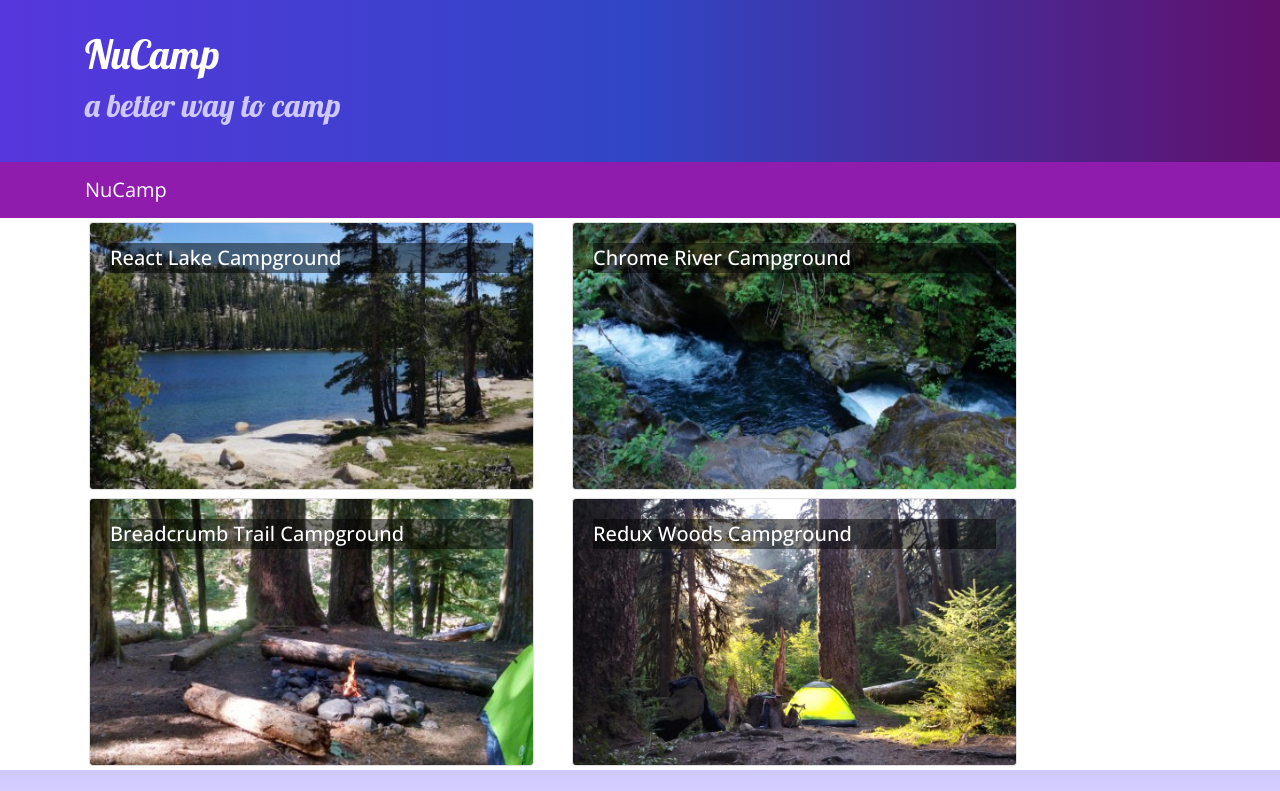
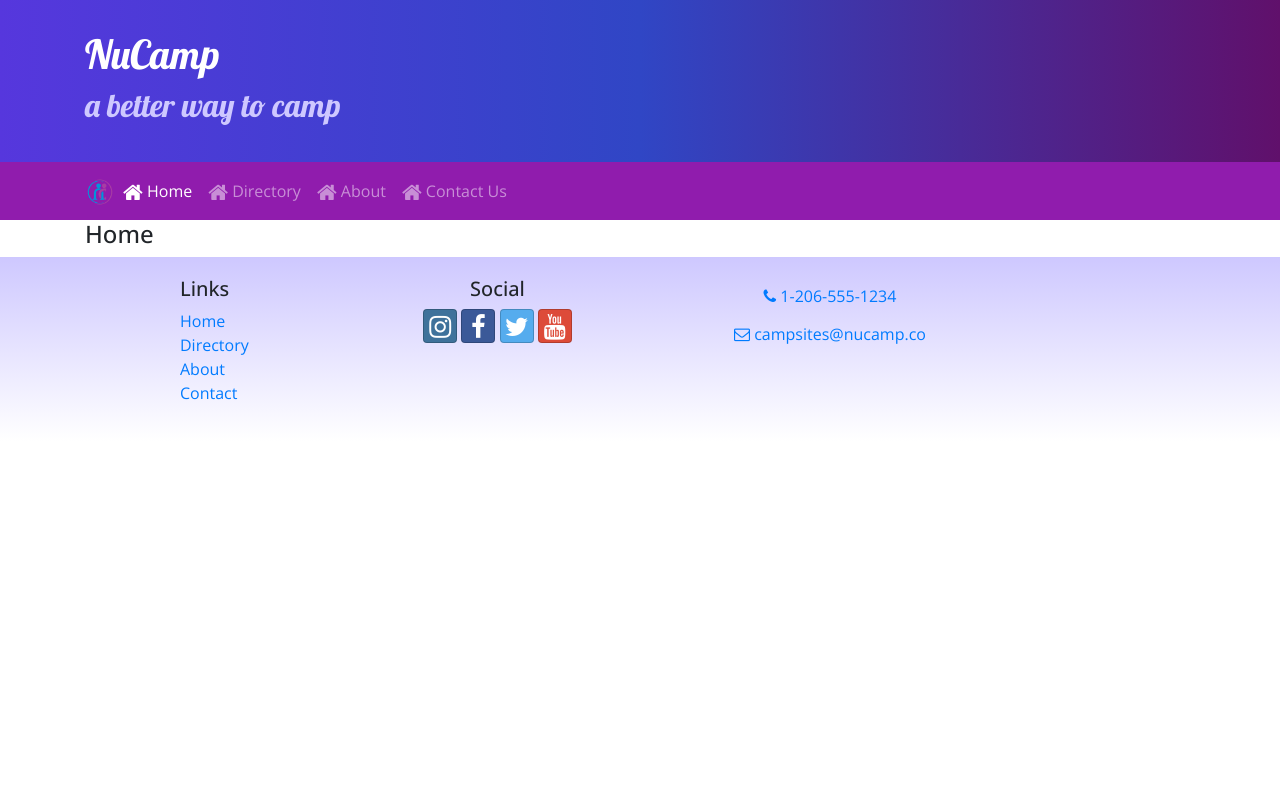
Before and after one commit to Krosis855/ReactFirstProject, a React (Create React App) app: page /home in a window 1280 px wide. Shown: the top 791 px of the page. Built offline with nearby package versions, Linux system fonts and the light colour scheme.

Commit message:
React Router

```diff
--- a/package.json
+++ b/package.json
@@ -13,6 +13,7 @@
     "react": "^17.0.2",
     "react-dom": "^17.0.2",
     "react-popper": "1.3.6",
+    "react-router-dom": "^5.2.0",
     "react-scripts": "4.0.3",
     "reactstrap": "8.5.1",
     "typeface-lobster": "^1.1.13",
--- a/src/App.js
+++ b/src/App.js
@@ -1,12 +1,15 @@
 import React, { Component } from 'react';
+import { BrowserRouter } from 'react-router-dom';
 import Main from './components/MainComponent';
 import './App.css';
 class App extends Component {
     render() {
         return (
-            <div className="App">
-                <Main />
-            </div>
+            <BrowserRouter>
+                <div className="App">
+                    <Main />
+                </div>
+            </BrowserRouter>
         );
     }
 }
--- a/src/components/DirectoryComponent.js
+++ b/src/components/DirectoryComponent.js
@@ -2,9 +2,9 @@
 import { Card, CardImg, CardImgOverlay, CardTitle } from 'reactstrap';
 
 
-function RenderDirectoryItem({ campsite, onClick }) {
+function RenderDirectoryItem({ campsite }) {
     return (
-        <Card onClick={() => onClick(campsite.id)}>
+        <Card>
             <CardImg width="100%" src={campsite.image} alt={campsite.name} />
             <CardImgOverlay>
                 <CardTitle>{campsite.name}</CardTitle>
@@ -17,7 +17,7 @@
     const directory = props.campsites.map(campsite => {
         return (
             <div key={campsite.id} className="col-md-5 m-1">
-                <RenderDirectoryItem campsite={campsite} onClick={props.onClick} />
+                <RenderDirectoryItem campsite={campsite} />
             </div>
         );
     });
--- a/src/components/FooterComponent.js
+++ b/src/components/FooterComponent.js
@@ -1,4 +1,5 @@
 import React from 'react';
+import { Link } from 'react-router-dom';
 
 function Footer(props) {
     return (
@@ -8,10 +9,10 @@
                     <div className="col-4 col-sm-2 offset-1">
                         <h5>Links</h5>
                         <ul className="list-unstyled">
-                            <li><a href="#">Home</a></li>
-                            <li><a href="#">Directory</a></li>
-                            <li><a href="#">About</a></li>
-                            <li><a href="#">Contact</a></li>
+                            <li><Link to='/home'>Home</Link></li>
+                            <li><Link to='/directory'>Directory</Link></li>
+                            <li><Link to='/aboutus'>About</Link></li>
+                            <li><Link to='/contactus'>Contact</Link></li>
                         </ul>
                     </div>
                     <div className="col-6 col-sm-3 text-center">
--- a/src/components/HeaderComponent.js
+++ b/src/components/HeaderComponent.js
@@ -1,7 +1,22 @@
-import React, { Component }  from 'react';
-import { Navbar, NavbarBrand, Jumbotron } from 'reactstrap';
+import React, { Component } from 'react';
+import { Nav, Navbar, NavbarBrand, NavbarToggler, Collapse, NavItem, Jumbotron } from 'reactstrap';
+import { NavLink } from 'react-router-dom';
 
 class Header extends Component {
+    constructor(props) {
+        super(props);
+
+        this.toggleNav = this.toggleNav.bind(this);
+        this.state = {
+            isNavOpen: false
+        };
+    }
+
+    toggleNav() {
+        this.setState({
+            isNavOpen: !this.state.isNavOpen
+        });
+    }
     render() {
         return (
             <React.Fragment>
@@ -16,9 +31,34 @@
                     </div>
                 </Jumbotron>
 
-                <Navbar dark sticky="top">
+                <Navbar dark sticky="top" expand="md">
                     <div className="container">
-                        <NavbarBrand href="/">NuCamp</NavbarBrand>
+                        <NavbarBrand className="mr-auto" href="/"><img src="/assets/images/logo.png" height="30" width="30" alt="NuCamp Logo" /></NavbarBrand>
+                        <NavbarToggler onClick={this.toggleNav} />
+                        <Collapse isOpen={this.state.isNavOpen} navbar>
+                            <Nav navbar>
+                                <NavItem>
+                                    <NavLink className="nav-link" to="/home">
+                                        <i className="fa fa-home fa-lg"/> Home
+                                    </NavLink>
+                                </NavItem>
+                                <NavItem>
+                                    <NavLink className="nav-link" to="/directory">
+                                        <i className="fa fa-home fa-lg"/> Directory
+                                    </NavLink>
+                                </NavItem>
+                                <NavItem>
+                                    <NavLink className="nav-link" to="/aboutus">
+                                        <i className="fa fa-home fa-lg"/> About
+                                    </NavLink>
+                                </NavItem>
+                                <NavItem>
+                                    <NavLink className="nav-link" to="/contactus">
+                                        <i className="fa fa-home fa-lg"/> Contact Us
+                                    </NavLink>
+                                </NavItem>
+                            </Nav>
+                        </Collapse>
                     </div>
                 </Navbar>
             </React.Fragment>
--- /dev/null
+++ b/src/components/HomeComponent.js
@@ -0,0 +1,11 @@
+import React from 'react';
+
+function Home(props) {
+    return (
+        <div className="container">
+            <h4>Home</h4>
+        </div>
+    );
+}
+
+export default Home;
--- a/src/components/MainComponent.js
+++ b/src/components/MainComponent.js
@@ -1,29 +1,36 @@
 import React, { Component } from 'react';
+import Directory from './DirectoryComponent';
+import CampsiteInfo from './CampsiteInfoComponent';
 import Header from './HeaderComponent';
 import Footer from './FooterComponent';
-import Directory from './DirectoryComponent';
-import CampsiteInfo from './CampsiteInfoComponent';
+import Home from './HomeComponent';
+import { Switch, Route, Redirect } from 'react-router-dom';
 import { CAMPSITES } from '../shared/campsites';
+class Main extends Component {
 
-class Main extends Component {
     constructor(props) {
         super(props);
         this.state = {
-            campsites: CAMPSITES,
-            selectedCampsite: null
+            campsites: CAMPSITES
         };
     }
 
-    onCampsiteSelect(campsiteId) {
-        this.setState({ selectedCampsite: campsiteId });
-    }
+    render() {
 
-    render() {
+        const HomePage = () => {
+            return (
+                <Home />
+            );
+        };
+
         return (
             <div>
                 <Header />
-                <Directory campsites={this.state.campsites} onClick={campsiteId => this.onCampsiteSelect(campsiteId)} />
-                <CampsiteInfo campsite={this.state.campsites.filter(campsite => campsite.id === this.state.selectedCampsite)[0]} />
+                <Switch>
+                    <Route path='/home' component={HomePage} />
+                    <Route exact path='/directory' render={() => <Directory campsites={this.state.campsites} />} />
+                    <Redirect to='/home' />
+                </Switch>
                 <Footer />
             </div>
         );
```
Also changed, not shown: 1 other file (tests, documents, lock files or other folders).
